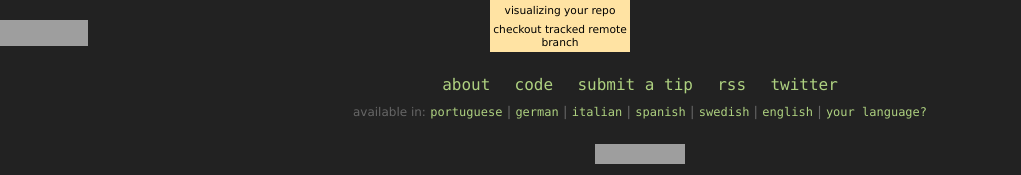
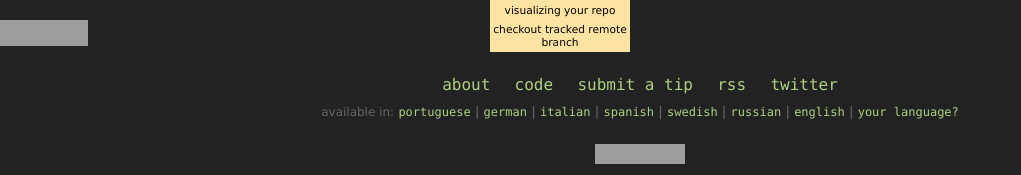
Before and after one commit to qrush/gitready, a Jekyll site: the page built from index.html, in a window 1280 px wide. Shown: the part 851-1026 px from the top of the page, without its empty margins (0-1021 px from the left). Built offline with Jekyll 4.4.1, drawn with Linux system fonts in a browser that asks for light colours; grey boxes are pictures that could not be loaded.

Commit message:
Adding link to russian translation site

```diff
--- a/_layouts/default.html
+++ b/_layouts/default.html
@@ -72,6 +72,7 @@
         <a href="http://it.gitready.com">italian</a> |
         <a href="http://es.gitready.com">spanish</a> |
         <a href="http://sv.gitready.com">swedish</a> |
+        <a href="http://ru.gitready.com">russian</a> |
         <a href="http://gitready.com">english</a> |
         <a href="http://github.com/qrush/gitready/blob/en/README.md">your language?</a>
       </div>
```
